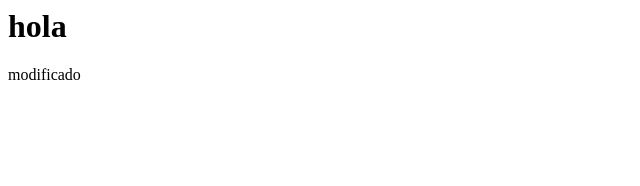
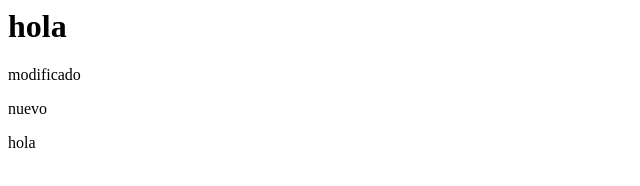
Before and after one commit to korn089/git-ejemplo, a plain HTML site: page index.html in a window 1280 px wide. Shown: the full height of the page, 0-640 px from the left. Drawn offline with Linux system fonts and the light colour scheme.

Commit message:
modificado hola span

```diff
--- a/index.html
+++ b/index.html
@@ -1,4 +1,7 @@
 <html>
-    <h1>hola</h1>
-    <p>modificado</p>
+<h1>hola</h1>
+<p>modificado</p>
+<p>nuevo</p>
+<span>hola</span>
+
 </html>
```
